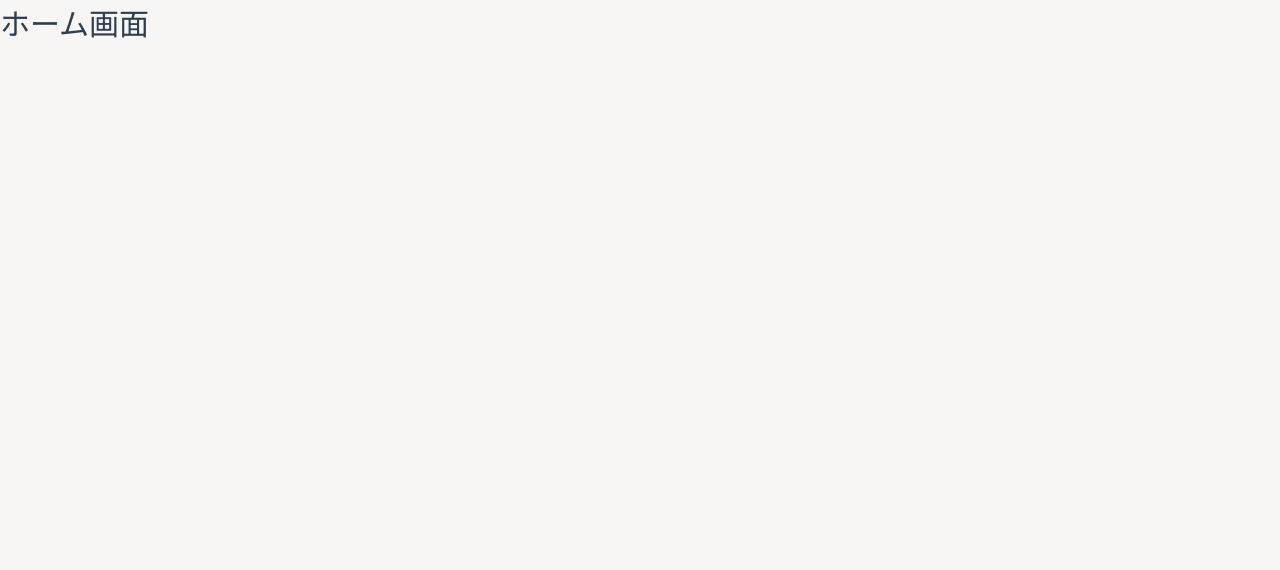
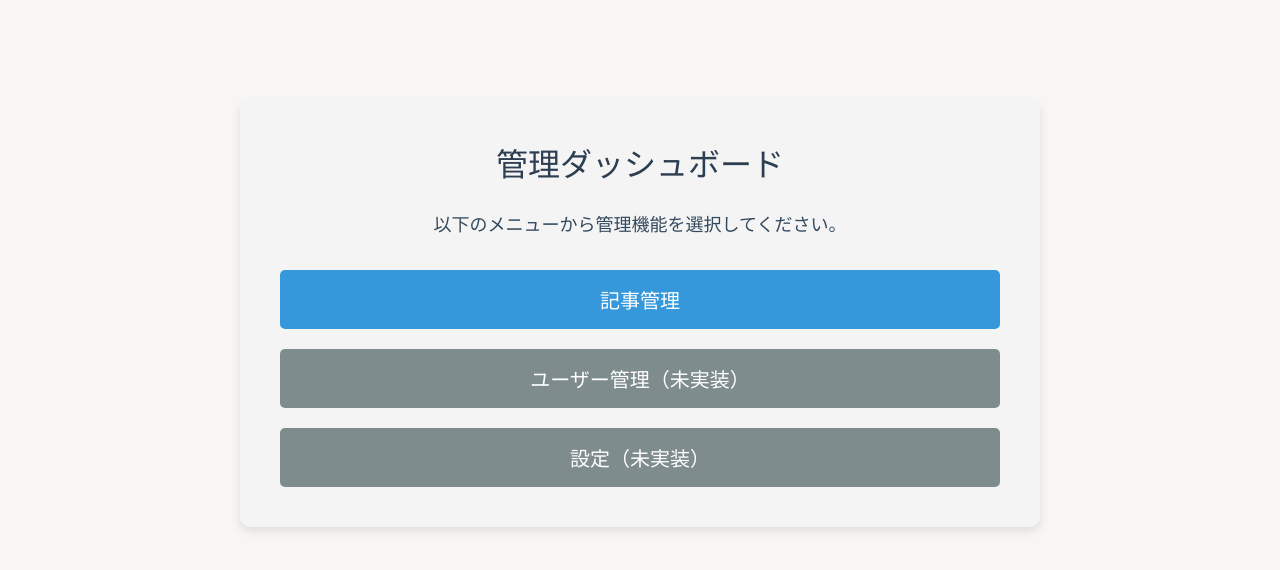
Before and after one commit to tech-education-nav/vue-spa, a Vue app: page / in a window 1280 px wide. Shown: the top 570 px of the page. Built offline with nearby package versions, Linux system fonts and the light colour scheme.

Commit message:
ホーム画面表示

```diff
--- a/src/views/HomeView.vue
+++ b/src/views/HomeView.vue
@@ -1,7 +1,79 @@
-<script setup></script>
+<script setup>
+import { useRouter } from 'vue-router'
+
+const router = useRouter()
+
+const goToArticles = () => {
+  router.push('/articles')
+}
+</script>
 
 <template>
-  <main>
-    <h1>ホーム画面</h1>
-  </main>
+  <div class="home-container">
+    <h1>管理ダッシュボード</h1>
+    <p>以下のメニューから管理機能を選択してください。</p>
+
+    <div class="menu">
+      <button class="menu-item" @click="goToArticles">記事管理</button>
+      <button class="menu-item" disabled>ユーザー管理（未実装）</button>
+      <button class="menu-item" disabled>設定（未実装）</button>
+    </div>
+  </div>
 </template>
+
+<style scoped>
+/* 全体のレイアウト */
+.home-container {
+  max-width: 800px;
+  margin: 100px auto;
+  text-align: center;
+  font-family: Arial, sans-serif;
+  padding: 40px;
+  background: #f4f4f4;
+  border-radius: 10px;
+  box-shadow: 0 4px 10px rgba(0, 0, 0, 0.1);
+}
+
+/* タイトル */
+h1 {
+  font-size: 32px;
+  color: #2c3e50;
+  margin-bottom: 20px;
+}
+
+/* 説明 */
+p {
+  font-size: 18px;
+  color: #34495e;
+  margin-bottom: 30px;
+}
+
+/* メニューコンテナ */
+.menu {
+  display: flex;
+  flex-direction: column;
+  gap: 20px;
+}
+
+/* メニューアイテム（ボタン） */
+.menu-item {
+  padding: 15px 0;
+  font-size: 20px;
+  background: #3498db;
+  color: white;
+  border: none;
+  border-radius: 5px;
+  cursor: pointer;
+  transition: background 0.3s ease;
+  width: 100%;
+}
+
+.menu-item:hover {
+  background: #2980b9;
+}
+
+.menu-item:disabled {
+  background: #7f8c8d;
+  cursor: not-allowed;
+}
+</style>
```
